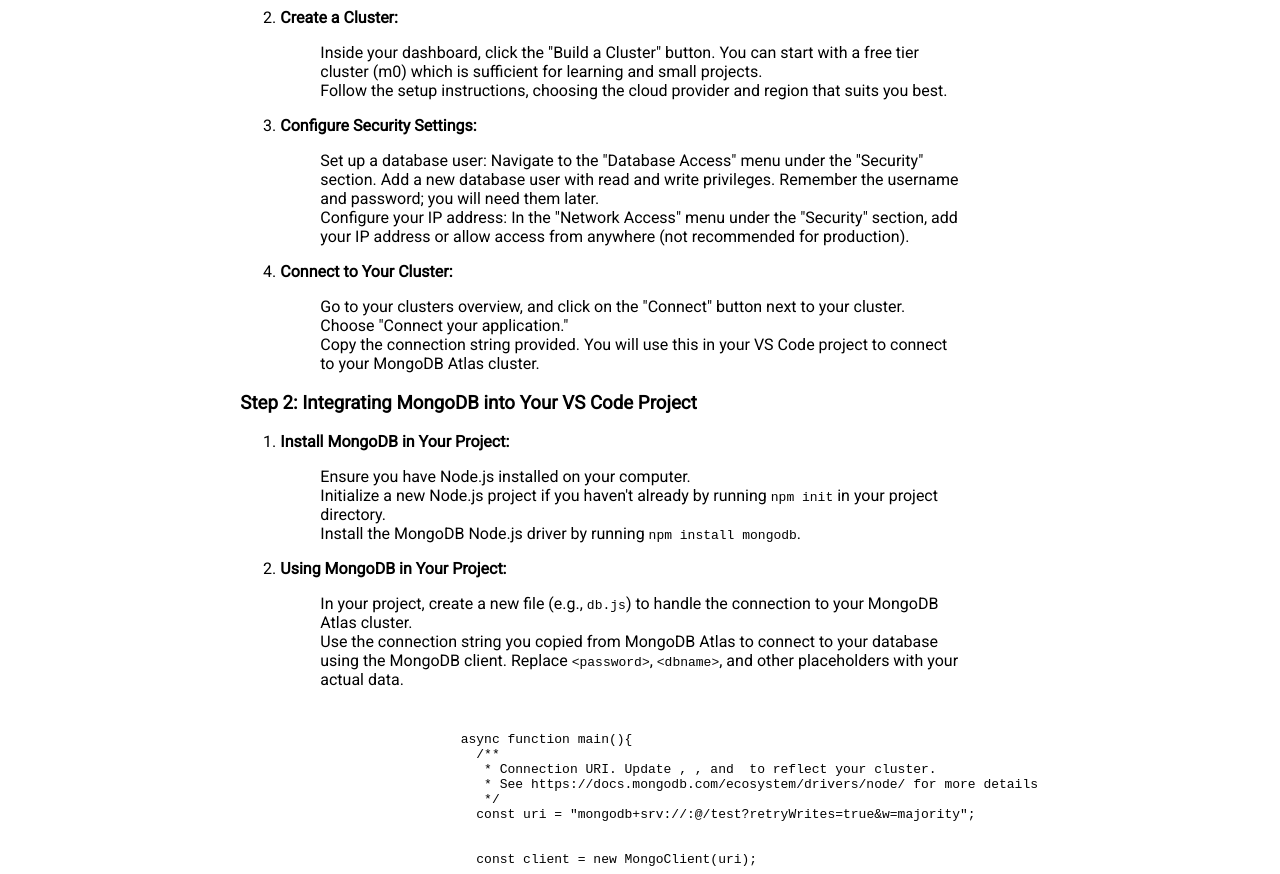
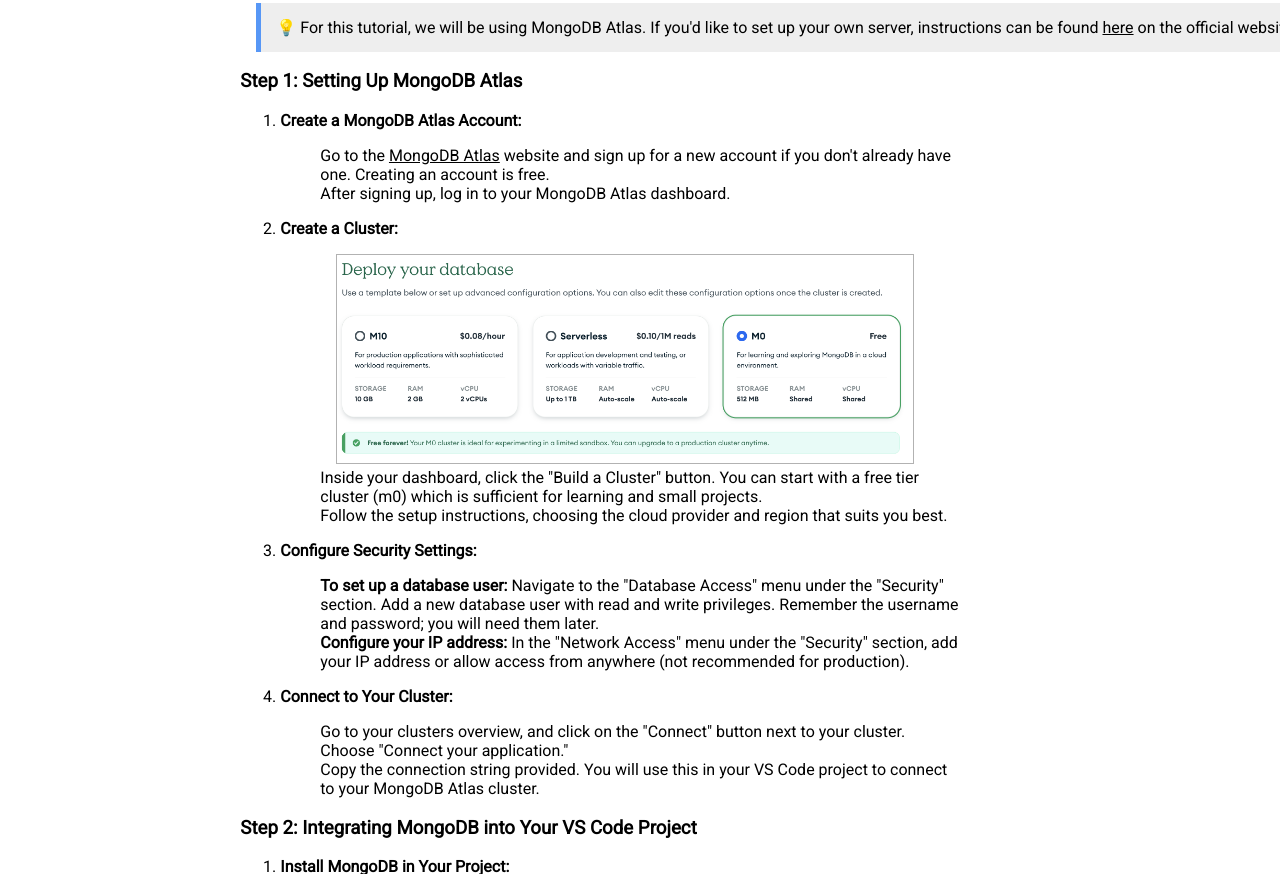
Before and after one commit to alison-leigh/mongo-oose, a plain HTML site: page index.html in a window 1280 px wide. Shown: the part 1455-2329 px from the top of the page. Drawn offline with Linux system fonts and the light colour scheme.

Commit message:
added pic, cleaned up some words

```diff
--- a/index.html
+++ b/index.html
@@ -59,9 +59,11 @@
         <h3>What is MongoDB?</h3>
         <p>
           MongoDB is a NoSQL database that stores data in flexible, JSON-like
-          documents. It means fields can vary from document to document and data
+          documents known as BSON (Binary JSON). It means fields can vary from document to document and data
           structure can be changed over time.
         </p>
+
+        <img src="img/crud-annotated-document.bakedsvg.svg" alt="" class="supportingImage">
 
         <h3>What is MongoDB's purpose?</h3>
         <p>
@@ -189,6 +191,7 @@
           <li>
             <p><strong>Create a Cluster:</strong></p>
             <ul>
+              <img src="img/cluster.png" class="supportingImage">
               <li>
                 Inside your dashboard, click the &quot;Build a Cluster&quot;
                 button. You can start with a free tier cluster (m0) which is
@@ -204,13 +207,13 @@
             <p><strong>Configure Security Settings:</strong></p>
             <ul>
               <li>
-                Set up a database user: Navigate to the &quot;Database
+                <b>To set up a database user:</b> Navigate to the &quot;Database
                 Access&quot; menu under the &quot;Security&quot; section. Add a
                 new database user with read and write privileges. Remember the
                 username and password; you will need them later.
               </li>
               <li>
-                Configure your IP address: In the &quot;Network Access&quot;
+                <b>Configure your IP address:</b> In the &quot;Network Access&quot;
                 menu under the &quot;Security&quot; section, add your IP address
                 or allow access from anywhere (not recommended for production).
               </li>
```
Also changed, not shown: img/cluster.png (added), img/crud-annotated-document.bakedsvg.svg (added).
